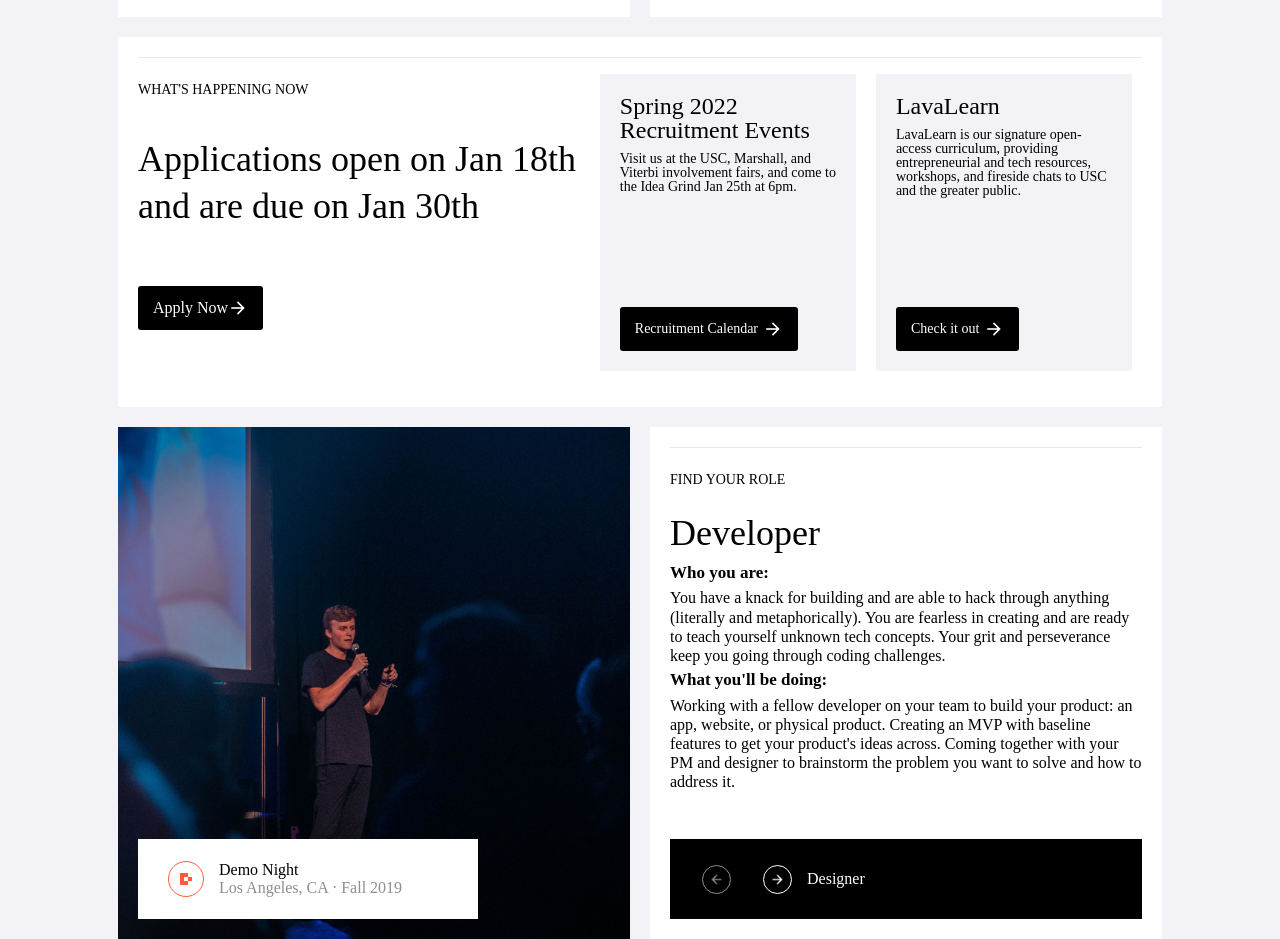
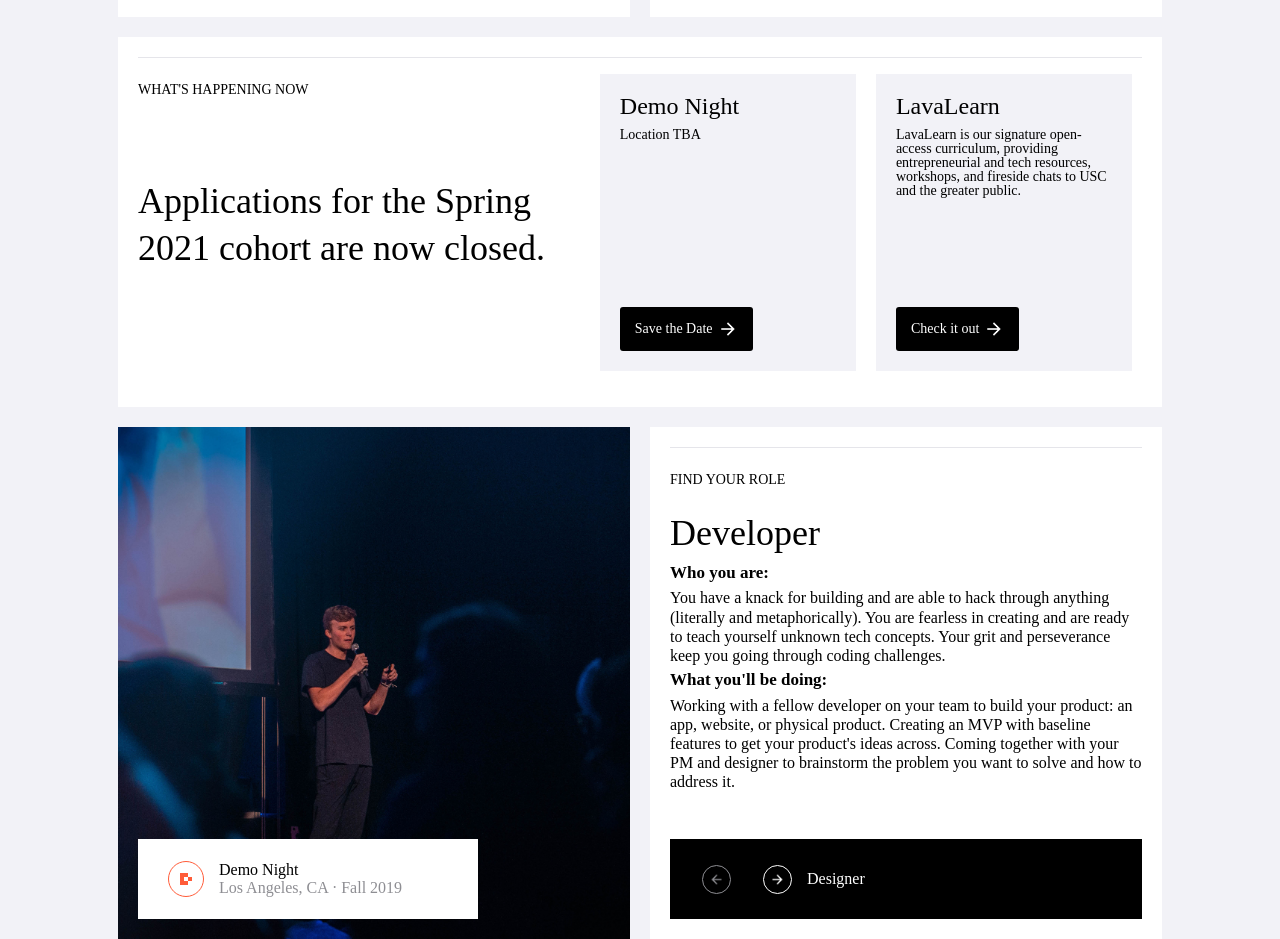
Before and after one commit to colin-ho/lavalab-v2, a Gatsby site in the folder blog/: page /home in a window 1280 px wide. Shown: the part 1403-2342 px from the top of the page. Built offline with nearby package versions, Linux system fonts and the light colour scheme; Gatsby itself is replaced by a stand-in of ours; grey boxes are pictures that could not be loaded.

Commit message:
added demo day info

```diff
--- a/blog/src/pages/home.js
+++ b/blog/src/pages/home.js
@@ -81,7 +81,7 @@ import Steph from "../../static/img/exec/steph.jpg"
 import Haley from "../../static/img/exec/haley.jpg"
 import Mia from "../../static/img/exec/mia.jpg"
 import Kaylin from "../../static/img/exec/kaylin.jpeg"
-import Nikhil from "../../static/img/exec/nikhil.jpeg"
+import Nikhil from "../../static/img/exec/nikhil.png"
 import Natalia from "../../static/img/exec/natalia.jpg"
 import Adil from "../../static/img/exec/adil.png"
 import Rohan from "../../static/img/exec/rohan.jpg"
@@ -193,8 +193,8 @@ const HomePage = () => {
           <MastheadTile title="What's Happening Now" type="full" height="350">
             <Masthead>
               <MastheadTextTile>
-                <h1 className="hero-header" className="tile-title">
-                  Applications open on Jan 18th and are due on Jan 30th
+                <h1 className="hero-header tile-title">
+                  Applications for the Spring 2021 cohort are now closed.
                 </h1>
                 <h2 style={{ paddingTop: 16 }}>
                   {" "}
@@ -208,7 +208,7 @@ const HomePage = () => {
                   </a> */}
                 </h2>
 
-                <a
+                {/* <a
                   href="https://docs.google.com/forms/d/e/1FAIpQLSeJmqI0rGaAVBcgwVPYYOhUDJDdWXh1vgZcpkKFWKrDg2NSbA/viewform?usp=sf_link"
                   target="_blank"
                 >
@@ -231,21 +231,18 @@ const HomePage = () => {
                     <p style={{ fontColor: "white !important" }}>Apply Now</p>
                     <img src={RightArrowIcon} height={20} />
                   </div>
-                </a>
+                </a> */}
               </MastheadTextTile>
               <div className="right">
                 <div className="tile apply">
-                  <p className="tile-title">Spring 2022 Recruitment Events</p>
-                  <p className="detail">
-                    Visit us at the USC, Marshall, and Viterbi involvement
-                    fairs, and come to the Idea Grind Jan 25th at 6pm.
-                  </p>
+                  <p className="tile-title">Demo Night</p>
+                  <p className="detail">Location TBA</p>
                   <a
-                    href="https://calendar.google.com/calendar/u/2?cid=cnFmZ2dwcDE2MTNkbTJhcmZxbThtbDlxbm9AZ3JvdXAuY2FsZW5kYXIuZ29vZ2xlLmNvbQ"
+                    href="https://calendar.google.com/event?action=TEMPLATE&tmeid=NnEybHIzMmtndDA3b25zcTZ2YWxwMWw4NHEgcnFmZ2dwcDE2MTNkbTJhcmZxbThtbDlxbm9AZw&tmsrc=rqfggpp1613dm2arfqm8ml9qno%40group.calendar.google.com"
                     target="_blank"
                   >
                     <div className="be-notified">
-                      <p>Recruitment Calendar</p>
+                      <p>Save the Date</p>
                       <img src={RightArrowIcon} />
                     </div>
                   </a>
```
Also changed, not shown: blog/static/img/exec/nikhil.jpeg (deleted).
